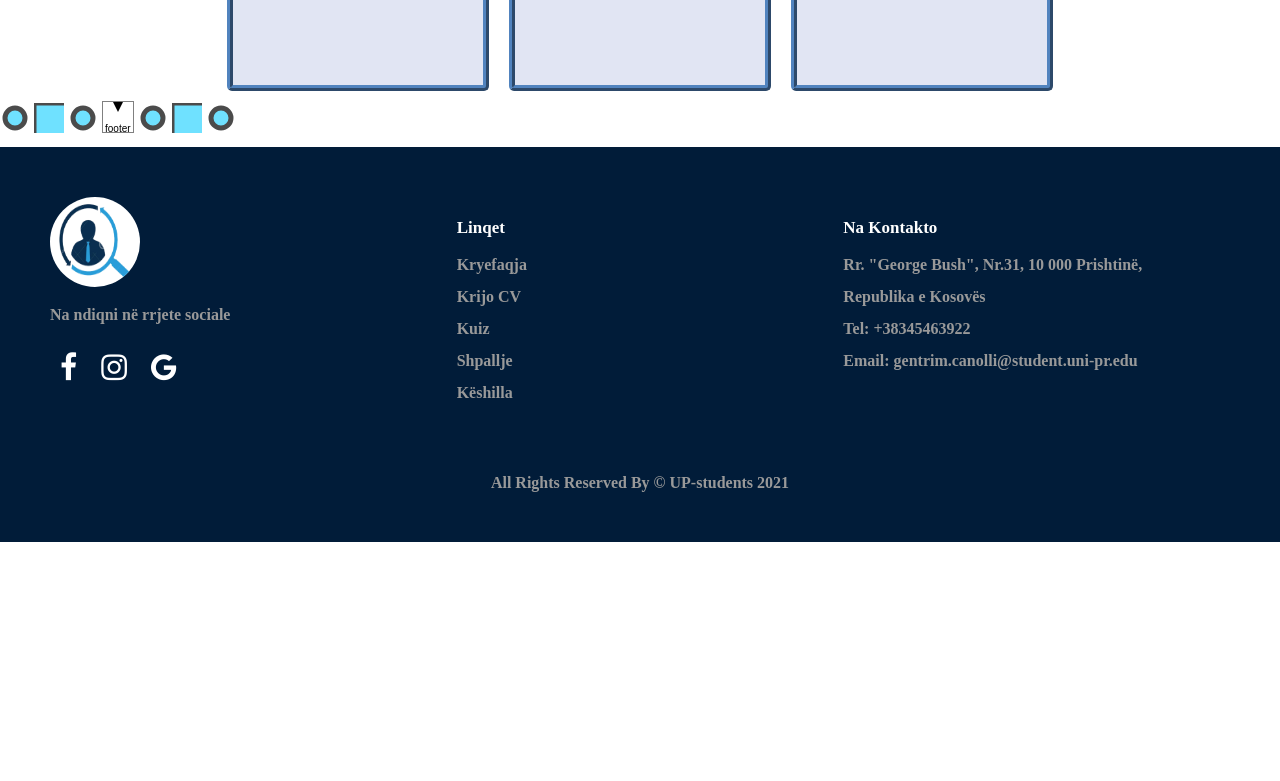
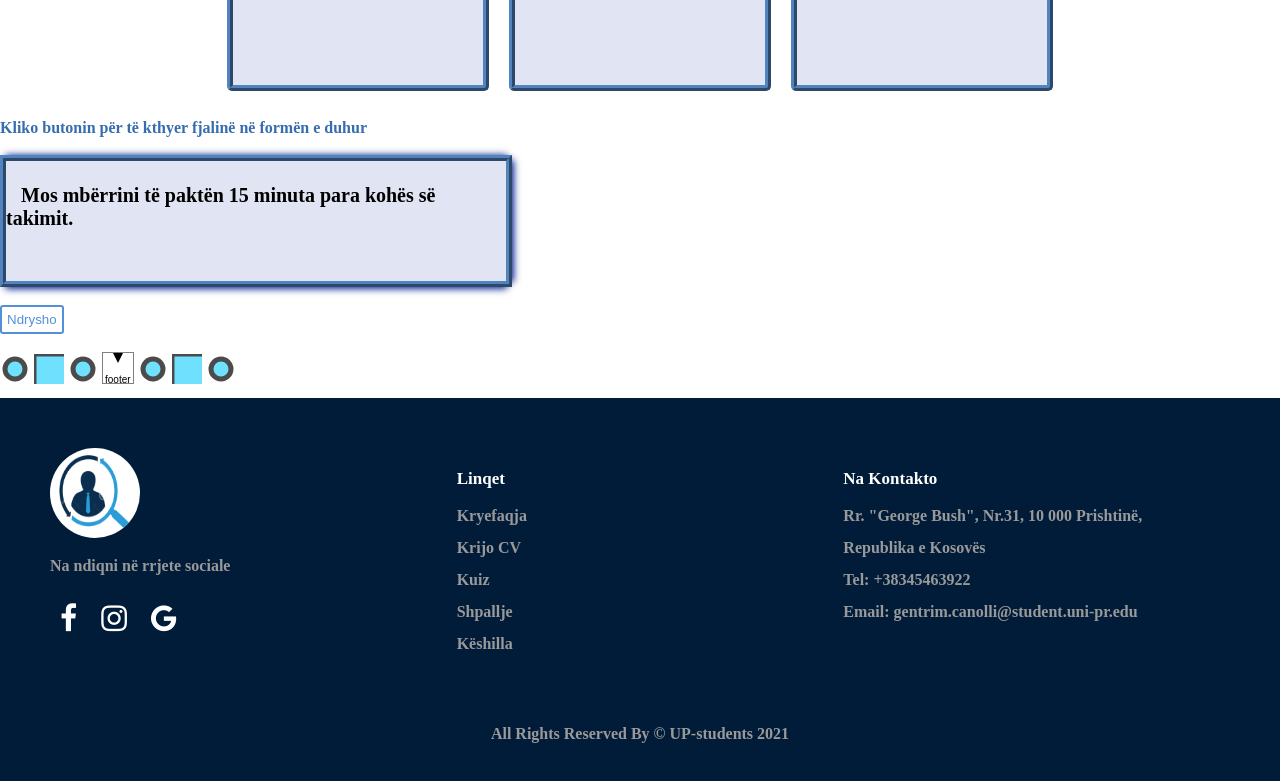
Before and after one commit to gentrimcanolli/INT20_21_Gr23, a plain HTML site: page keshilla.html in a window 1280 px wide. Shown: the part 4929-5710 px from the top of the page. Before the commit the page ends 5471 px from the top, so only its background shows below. Drawn offline with Linux system fonts and the light colour scheme; a web font is replaced by a local one.

Commit message:
Update keshilla.html

```diff
--- a/keshilla.html
+++ b/keshilla.html
@@ -234,7 +234,29 @@
       ev.preventDefault();
     }
   </script>
-
+  <br>
+      <div>
+      <h4 style="color: #366DAF;">Kliko butonin për të kthyer fjalinë në formën e duhur</h4><br>
+<div style="width: 500px; height: 120px; background-color: #E1E5F3; font-size: 20px; border:6px solid #5183BE;border-style:ridge; box-shadow:
+             0 -5px 7px -5px #143097,
+              0 7px 7px -5px #143097,
+              7px 0 7px -5px #143097; "><br><p id="demo"> &nbsp;&nbsp; Mos mbërrini të paktën 15 minuta para kohës së takimit.</p></div><br>
+<button onclick="myFunction()" style=" display: inline-block;
+  text-decoration: none;
+  color:#5390d9;
+  border: 2px solid;
+  border-radius: 3px;
+  background:#fff;
+  padding:5px;">Ndrysho</button>
+</div>
+<script>
+function myFunction() {
+  var str = document.getElementById("demo").innerHTML;
+  var res = str.replace(/Mos/g, "Duhet");
+  document.getElementById("demo").innerHTML = res;
+}
+</script>
+      <br>
   <svg width="30" height="30">
     <circle r="10" cx="15" cy="15" width="60" height="60" style="fill:#33D5FF ;stroke:black;stroke-width:5;opacity:0.7; margin-left: 25px;" />
   </svg>
```
